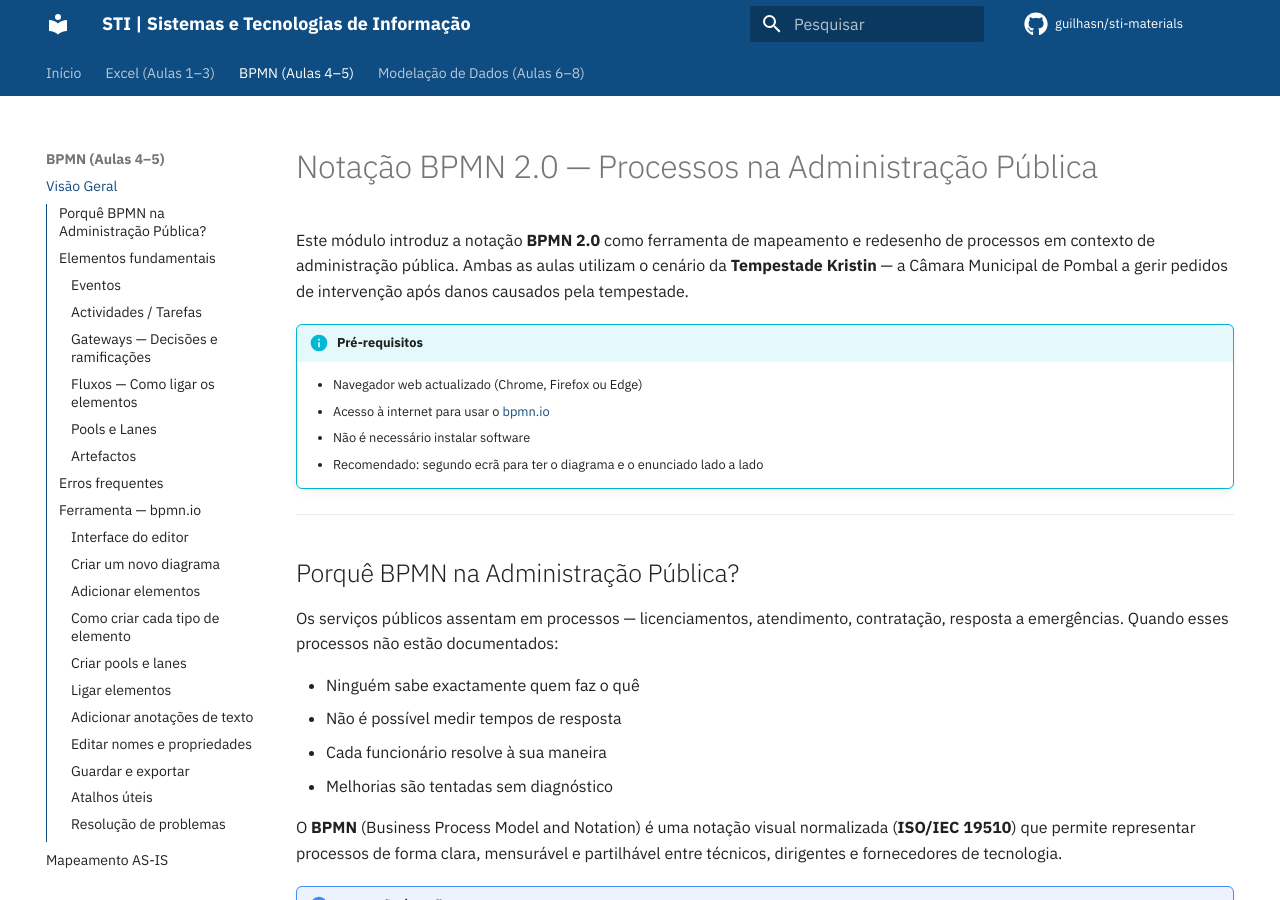
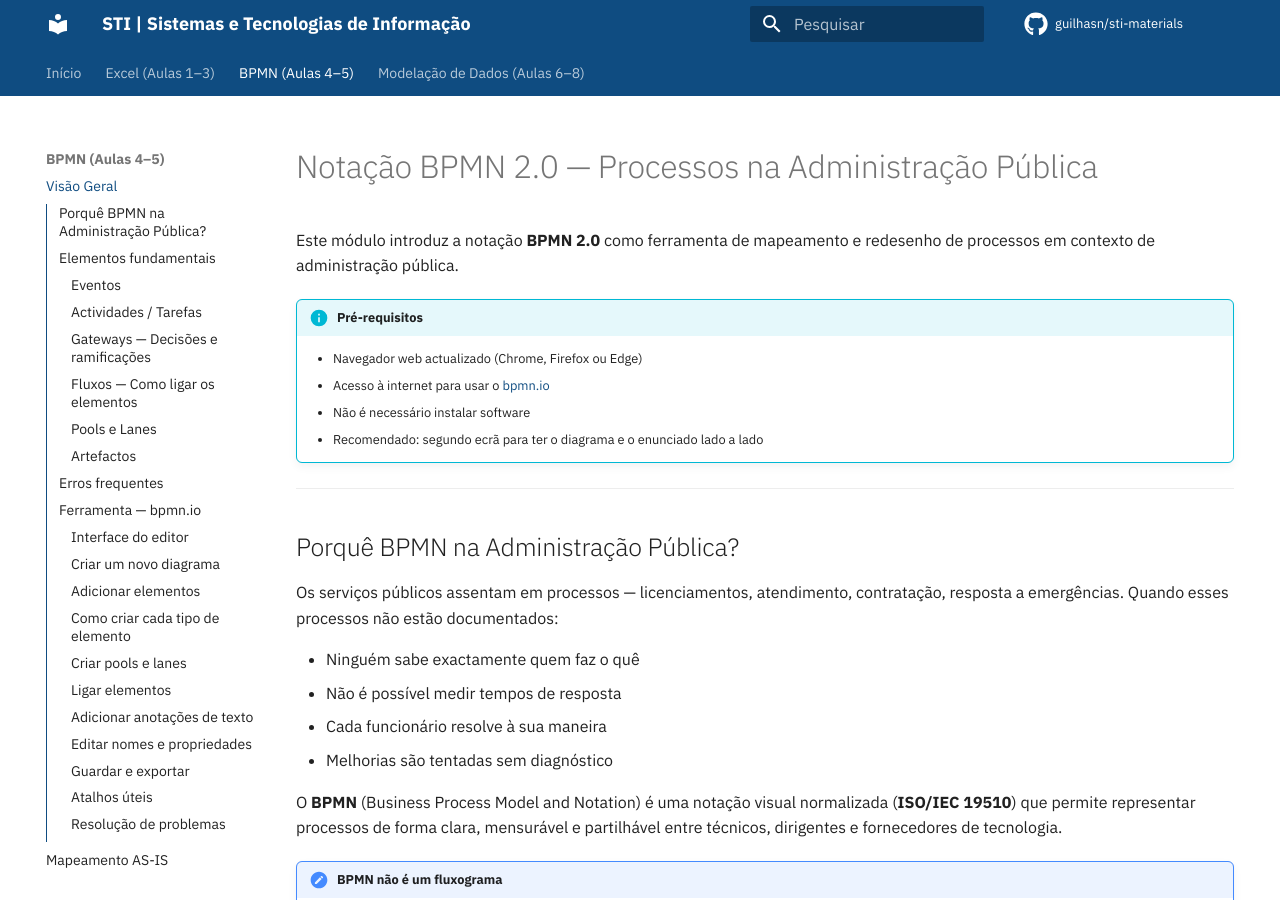
Before and after one commit to guilhasn/sti-materials, an MkDocs documentation site: the page built from docs/bpmn/index.md, in a window 1280 px wide and 900 px high. Built offline with MkDocs 1.6.1 and Material for MkDocs 9.7.7, drawn with Linux system fonts in a browser that asks for light colours; comment, search, counter and statistics services are not loaded.

Commit message:
Remove referência à Kristin da visão geral BPMN e adiciona exemplo do café
Co-Authored-By: Claude Opus 4.6 <noreply@anthropic.com>

```diff
--- a/docs/bpmn/index.md
+++ b/docs/bpmn/index.md
@@ -1,6 +1,6 @@
 # Notação BPMN 2.0 — Processos na Administração Pública
 
-Este módulo introduz a notação **BPMN 2.0** como ferramenta de mapeamento e redesenho de processos em contexto de administração pública. Ambas as aulas utilizam o cenário da **Tempestade Kristin** — a Câmara Municipal de Pombal a gerir pedidos de intervenção após danos causados pela tempestade.
+Este módulo introduz a notação **BPMN 2.0** como ferramenta de mapeamento e redesenho de processos em contexto de administração pública.
 
 !!! info "Pré-requisitos"
     - Navegador web actualizado (Chrome, Firefox ou Edge)
```
Also changed, not shown: 1 other file.
